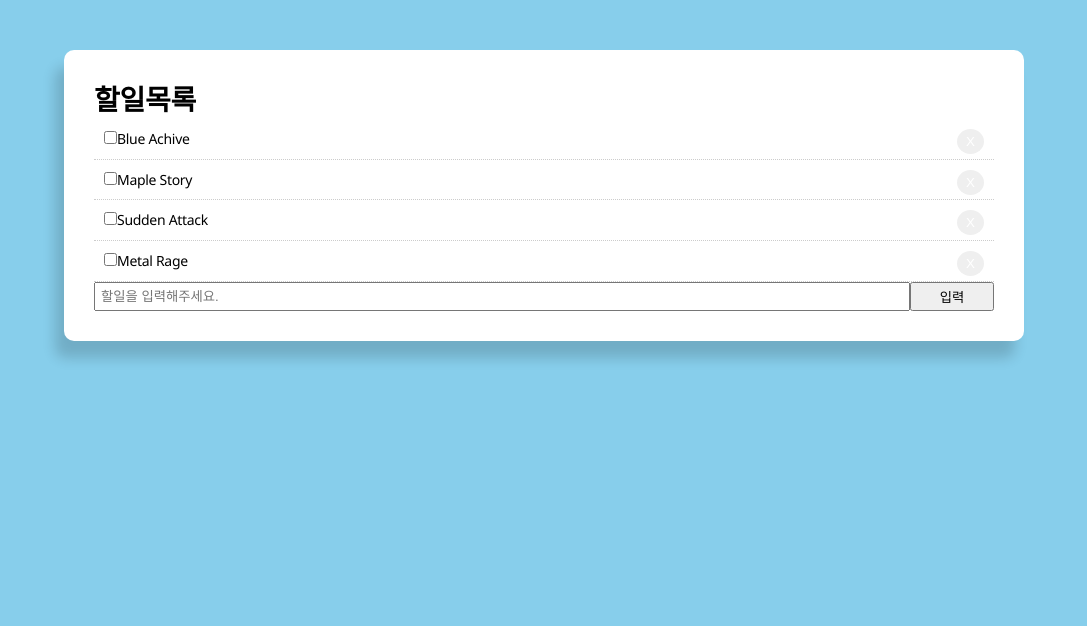
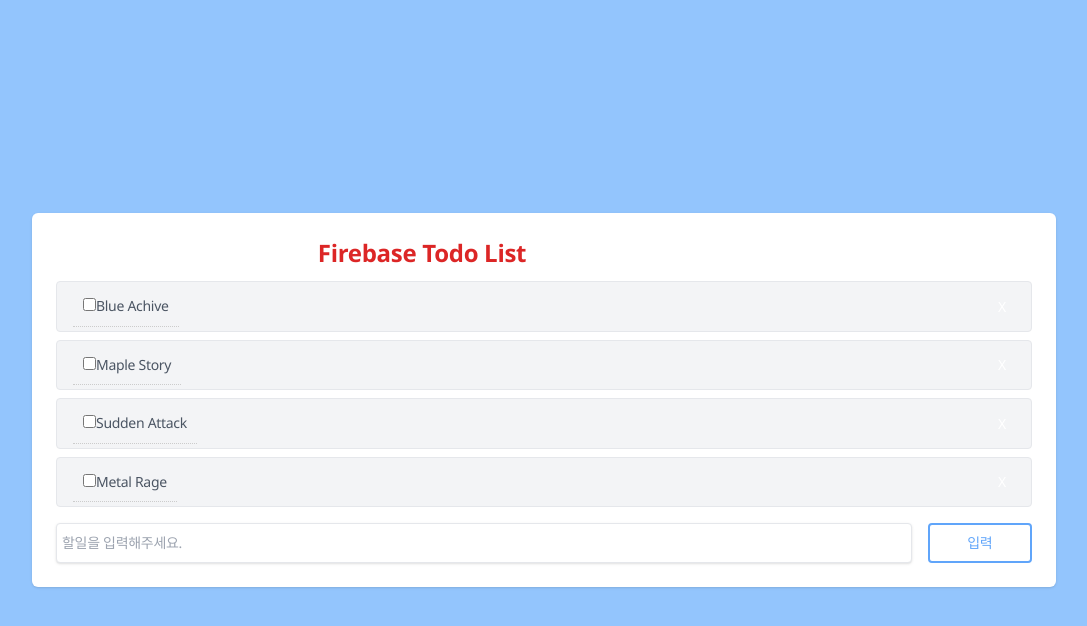
Before and after one commit to devicepac/fb-todo, a React (Create React App) app: page / in a window 1280 px wide. Shown: the top 626 px of the page, without its empty margins (96-1183 px from the left). Built offline with nearby package versions, Linux system fonts and the light colour scheme.

Commit message:
Feat: Tailwind 적용

```diff
--- a/package.json
+++ b/package.json
@@ -41,6 +41,7 @@
     "eslint-config-prettier": "^8.8.0",
     "eslint-plugin-react": "^7.32.2",
     "prettier": "^2.8.8",
-    "sass": "^1.63.3"
+    "sass": "^1.63.3",
+    "tailwindcss": "^3.3.2"
   }
 }
--- a/src/App.js
+++ b/src/App.js
@@ -13,15 +13,19 @@
     { id: 4, title: "Metal Rage", completed: false },
   ]);
   return (
-    <div className="container">
-      <div className="todo-block">
-        <div className="title">
-          <h1>할일목록</h1>
+    <div className="flex items-center justify-center w-screen h-screen bg-blue-300">
+      <div className="w-4/5 p-6 bg-white rounded-[6px] shadow">
+        <div>
+          <div className="flex justify-between mb-3">
+            <h1 className="text-center w-3/4 text-2xl text-red-600 font-semibold">
+              Firebase Todo List
+            </h1>
+          </div>
+          {/* 할일 목록 */}
+          <List todoData={todoData} setTodoData={setTodoData} />
+          {/* 할일 추가 */}
+          <Form todoData={todoData} setTodoData={setTodoData} />
         </div>
-        {/* 할일 목록 */}
-        <List todoData={todoData} setTodoData={setTodoData} />
-        {/* 할일 추가 */}
-        <Form todoData={todoData} setTodoData={setTodoData} />
       </div>
     </div>
   );
--- a/src/components/Form.js
+++ b/src/components/Form.js
@@ -24,7 +24,11 @@
   };
   return (
     <div>
-      <form style={{ display: "flex" }} onSubmit={handleSubmit}>
+      <form
+        className="flex pt-2"
+        style={{ display: "flex" }}
+        onSubmit={handleSubmit}
+      >
         <input
           type="text"
           name="value"
@@ -32,8 +36,14 @@
           placeholder="할일을 입력해주세요."
           value={value}
           onChange={handleChange}
+          className="w-full px-3 py-2 mr-4 text-gray-500 border rounded shadow"
         />
-        <input type="submit" style={{ flex: "1" }} value="입력" />
+        <input
+          type="submit"
+          style={{ flex: "1" }}
+          value="입력"
+          className="p-2 text-blue-400 border-2 border-blue-400 rounded hover:text-white hover:bg-blue-400"
+        />
       </form>
     </div>
   );
--- a/src/components/ListItem.js
+++ b/src/components/ListItem.js
@@ -42,7 +42,8 @@
     setTodoData(newTodoData);
   };
   return (
-    <div style={getStyle(item.completed)}>
+    <div className="flex items-center justify-between w-full mb-2 px-4 py-1 text-gray-600 bg-gray-100 border rounded">
+      <div className="items-center" style={getStyle(item.completed)}>
         {/* defaultChecked : 체크박스에 기본체크 상태 설정 */}
         <input
           type="checkbox"
@@ -50,11 +51,14 @@
           onChange={() => handleCompleteChange(item.id)}
         />
         {item.title}
+      </div>
+      <div className="item-center">
         <button style={btnStyle} onClick={() => handleClick(item.id)}>
           X
         </button>
       </div>
+    </div>
   );
 };
-
-export default ListItem;
+// 리랜더링 최적화 적용
+export default React.memo(ListItem);
--- a/src/index.css
+++ b/src/index.css
@@ -1,4 +1,7 @@
 @charset "utf-8";
+@tailwind base;
+@tailwind components;
+@tailwind utilities;
 * {
   margin: 0;
   padding: 0;
--- /dev/null
+++ b/tailwind.config.js
@@ -0,0 +1,8 @@
+/** @type {import('tailwindcss').Config} */
+module.exports = {
+  content: ["./src/**/*.{html,js}"],
+  theme: {
+    extend: {},
+  },
+  plugins: [],
+}
```
Also changed, not shown: 1 other file (tests, documents, lock files or other folders). Lines whose indentation alone changed are shown as unchanged.
